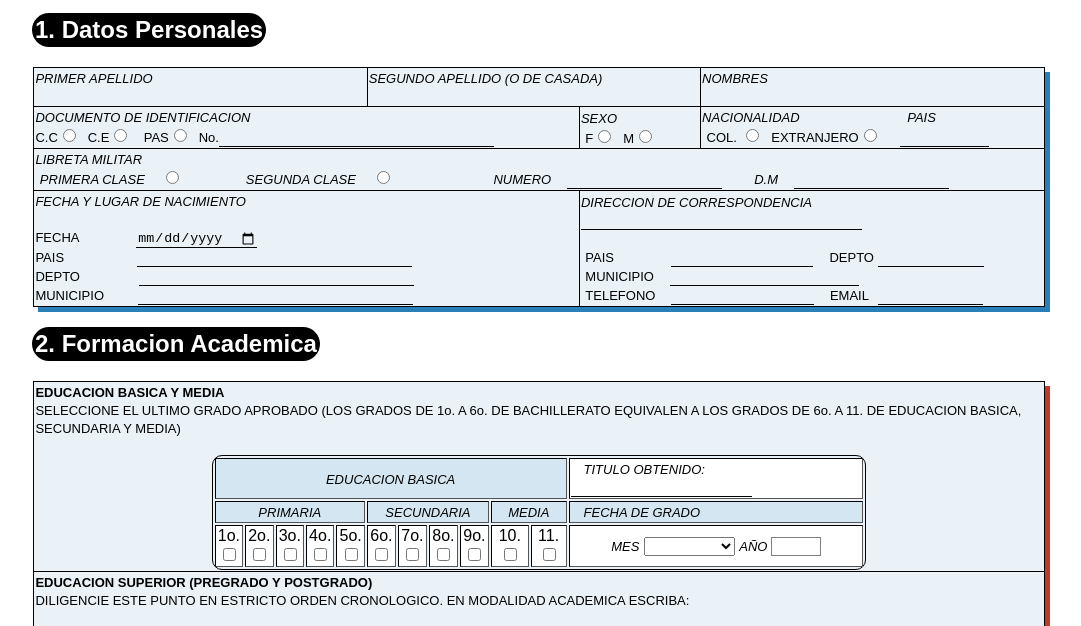
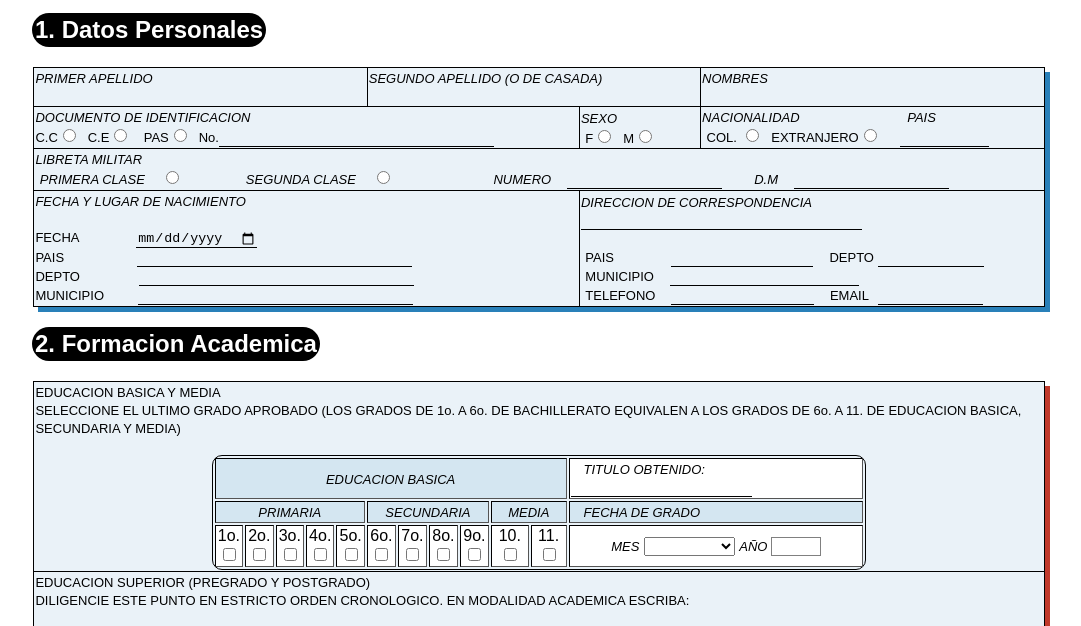
Before and after one commit to aleivac/HojaDeVida, a plain HTML site: page index.html in a window 1280 px wide. Shown: the part 165-791 px from the top of the page, without its empty margins (101-1182 px from the left). Drawn offline with Linux system fonts and the light colour scheme.

Commit message:
Add files via upload

```diff
--- a/index.html
+++ b/index.html
@@ -128,7 +128,7 @@
         </table>
         <table border="1" style="width: 80%;" align="center" id="FA" bgcolor="#EAF2F8">
             <tr>
-                <td><font size="2"> <strong>EDUCACION BASICA Y MEDIA</strong> </font>
+                <td><font size="2">EDUCACION BASICA Y MEDIA</font>
                     <br><font size="2">SELECCIONE EL ULTIMO GRADO APROBADO (LOS GRADOS DE 1o. A 6o. DE BACHILLERATO EQUIVALEN A LOS GRADOS DE 6o. A 11. DE EDUCACION BASICA, SECUNDARIA Y MEDIA)</font>
                     <br>
                     <table border="1" style="width: 65%; border-radius: 10px;" align="center" id="EBM" >
@@ -172,11 +172,11 @@
                     </table>
                 </td>
                 <tr>
-                    <td align="left" rowspan="2"><font size="2"><strong>EDUCACION SUPERIOR (PREGRADO Y POSTGRADO)</strong> </font>
+                    <td align="left" rowspan="2"><font size="2">EDUCACION SUPERIOR (PREGRADO Y POSTGRADO)</font>
                         <br><font size="2">DILIGENCIE ESTE PUNTO EN ESTRICTO ORDEN CRONOLOGICO. EN MODALIDAD ACADEMICA ESCRIBA:</font>
                         <br>
-                        <br>&emsp;<font size="2"><strong>TC</strong>&nbsp;(TECNICA)</font>&nbsp;&nbsp;&nbsp;&nbsp;&nbsp;&nbsp;&nbsp;&emsp;&emsp;&emsp;&nbsp;&nbsp;&nbsp;&nbsp;<font size="2"> <STRong>TL</STRong>&nbsp;(TECNOLOGIA)</font>&nbsp;&nbsp;&nbsp;&nbsp;&nbsp;&nbsp;&nbsp;&emsp;&emsp;&emsp;&nbsp;&nbsp;&nbsp;&nbsp;<font size="2"><STRong>TE</STRong>&nbsp;(TECNICA ESPECIALIZADA)</font>&nbsp;&nbsp;&nbsp;&nbsp;&nbsp;&emsp;&emsp;&nbsp;&nbsp;&nbsp;&nbsp;&nbsp;&nbsp;&nbsp;&nbsp;<font size="2"><strong>UN</strong>&nbsp;(UNIVERSITARIA)</font>&nbsp;
-                        <br><br>&emsp;<font size="2"><STRong>ES</STRong>&nbsp;(ESPECIALIZACION)</font>&nbsp;&emsp;&emsp;&emsp;&emsp;&emsp;&emsp;<font size="2"><STrong>MG</STrong>&nbsp;(MAESTRIA O MAGISTER)</font>&nbsp;&emsp;&emsp;&emsp;&emsp;&emsp;<font size="2"> <STRong>DOC</STRong>&nbsp;(DOCTORADO)</font>&nbsp;
+                        <br>&emsp;<font size="2">TC&nbsp;(TECNICA)</font>&nbsp;&emsp;&emsp;&emsp;&nbsp;&nbsp;<font size="2">TL&nbsp;(TECNOLOGIA)</font>&nbsp;&emsp;&emsp;&emsp;&nbsp;&nbsp;<font size="2">TE&nbsp;(TECNICA ESPECIALIZADA)</font>&nbsp;&emsp;&emsp;&nbsp;&nbsp;<font size="2">UN&nbsp;(UNIVERSITARIA)</font>&nbsp;
+                        <br><br>&emsp;<font size="2">ES&nbsp;(ESPECIALIZACION)</font>&nbsp;&emsp;&emsp;&emsp;&emsp;&emsp;&emsp;<font size="2">MG&nbsp;(MAESTRIA O MAGISTER)</font>&nbsp;&emsp;&emsp;&emsp;&emsp;&emsp;<font size="2">DOC&nbsp;(DOCTORADO)</font>&nbsp;
                         <br>
                         <br><font size="2">RELACIONE AL FRENTE EL NUMERO DE LA TARJETA PROFESIONAL (SI ESTA HA SIDO PREVISTA EN UNA LEY)</font>
                         <br>
```
